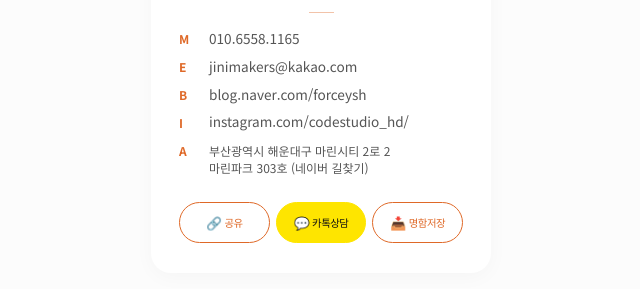
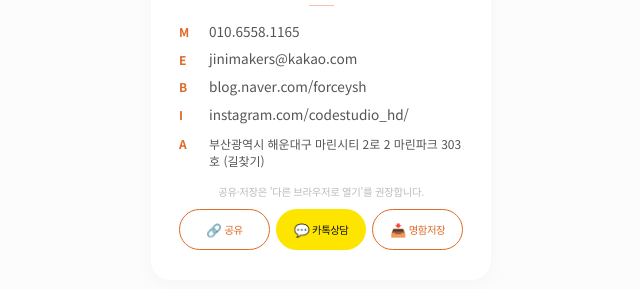
Before and after one commit to cordeliai/jinimakers, a plain HTML site: page index.html in a window 1280 px wide. Shown: the part 411-700 px from the top of the page, without its empty margins (319-959 px from the left). Drawn offline with Linux system fonts and the light colour scheme.

Commit message:
Add browser notice for card sharing and saving
Added a browser notice for sharing and saving the card.

```diff
--- a/index.html
+++ b/index.html
@@ -91,15 +91,21 @@
             color: #555;
             line-height: 1.4;
             display: flex;
-            margin-bottom: 25px;
+            margin-bottom: 15px;
             text-decoration: none;
             pointer-events: auto;
             cursor: pointer;
         }
         .address-box .label { width: 18px; font-weight: 700; color: #df6928; margin-right: 12px; flex-shrink: 0; }
-        .address-box:active { background-color: #f9f9f9; }
 
-        /* 버튼 그룹 레이아웃 수정 */
+        /* 📍 추가된 브라우저 안내 문구 스타일 */
+        .browser-notice {
+            font-size: 0.65rem;
+            color: #bbb;
+            margin-bottom: 10px;
+            letter-spacing: -0.02rem;
+        }
+
         .btn-group { display: flex; justify-content: center; gap: 6px; }
         .action-btn {
             flex: 1; display: inline-flex; align-items: center; justify-content: center;
@@ -110,8 +116,6 @@
         }
         .action-btn span { font-size: 0.8rem; margin-right: 3px; }
         .action-btn:active { background-color: rgba(223, 105, 40, 0.05); transform: scale(0.97); }
-
-        /* 카톡 전용 색상 강조 (선택사항) */
         .kakao-btn { background-color: #fee500; border-color: #fee500; color: #111; }
     </style>
 </head>
@@ -143,13 +147,12 @@
 
         <a href="https://m.map.naver.com/search2/search.naver?query=부산광역시 해운대구 마린시티 2로 2 마린파크 303호" target="_blank" class="address-box">
             <span class="label">A</span>
-            <span class="value">
-                부산광역시 해운대구 마린시티 2로 2<br>
-                마린파크 303호 (네이버 길찾기)
-            </span>
+            <span class="value">부산광역시 해운대구 마린시티 2로 2 마린파크 303호 (길찾기)</span>
         </a>
 
-        <!-- 버튼 그룹: 3개로 구성 -->
+        <!-- 📍 안내 문구 추가 -->
+        <div class="browser-notice">공유·저장은 '다른 브라우저로 열기'를 권장합니다.</div>
+
         <div class="btn-group">
             <div onclick="shareCard()" class="action-btn"><span>🔗</span> 공유</div>
             <a href="https://open.kakao.com/o/sdQg6Jsi" target="_blank" class="action-btn kakao-btn"><span>💬</span> 카톡상담</a>
@@ -161,29 +164,18 @@
 <script>
 document.addEventListener('keydown', function(e) {
     if (e.keyCode == 123 || (e.ctrlKey && e.shiftKey && e.keyCode == 73) || (e.ctrlKey && e.keyCode == 67) || (e.ctrlKey && e.keyCode == 83)) {
-        e.preventDefault();
-        return false;
+        e.preventDefault(); return false;
     }
 });
 
 function shareCard() {
     if (navigator.share) {
-        navigator.share({
-            title: '김유진 대표 | 디지털 명함',
-            text: '지니메이커스 | 코드스튜디오 김유진 대표의 명함입니다.',
-            url: window.location.href,
-        }).catch(console.error);
+        navigator.share({ title: '김유진 대표 | 디지털 명함', text: '지니메이커스 | 코드스튜디오 김유진 대표의 명함입니다.', url: window.location.href, }).catch(console.error);
     } else {
-        const t = document.createElement("input");
-        document.body.appendChild(t);
-        t.value = window.location.href;
-        t.select();
-        document.execCommand("copy");
-        document.body.removeChild(t);
+        const t = document.createElement("input"); document.body.appendChild(t); t.value = window.location.href; t.select(); document.execCommand("copy"); document.body.removeChild(t);
         alert("명함 주소가 복사되었습니다.\n원하는 곳에 붙여넣기 하여 공유해 보세요!");
     }
 }
 </script>
-
 </body>
 </html>
```
